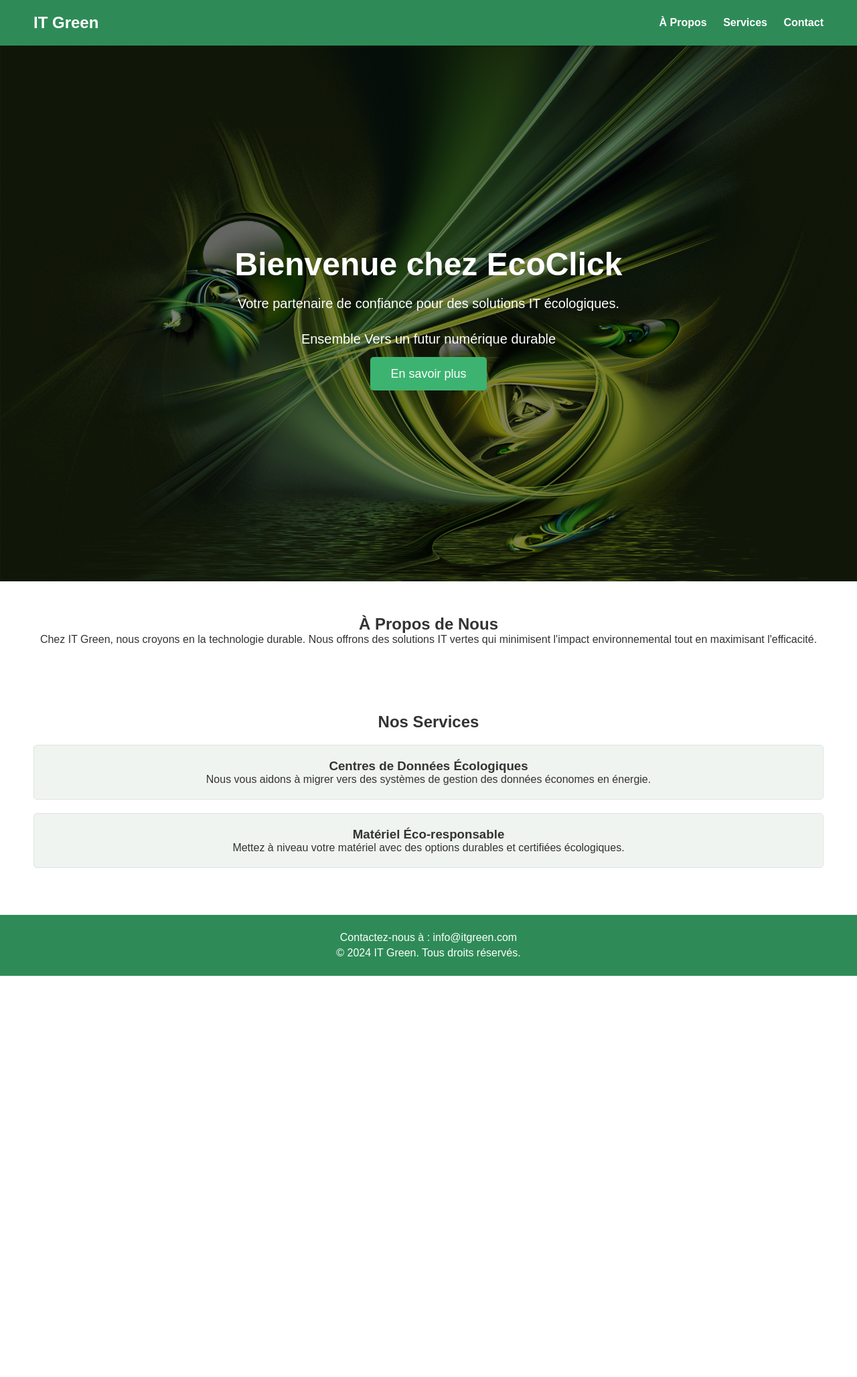
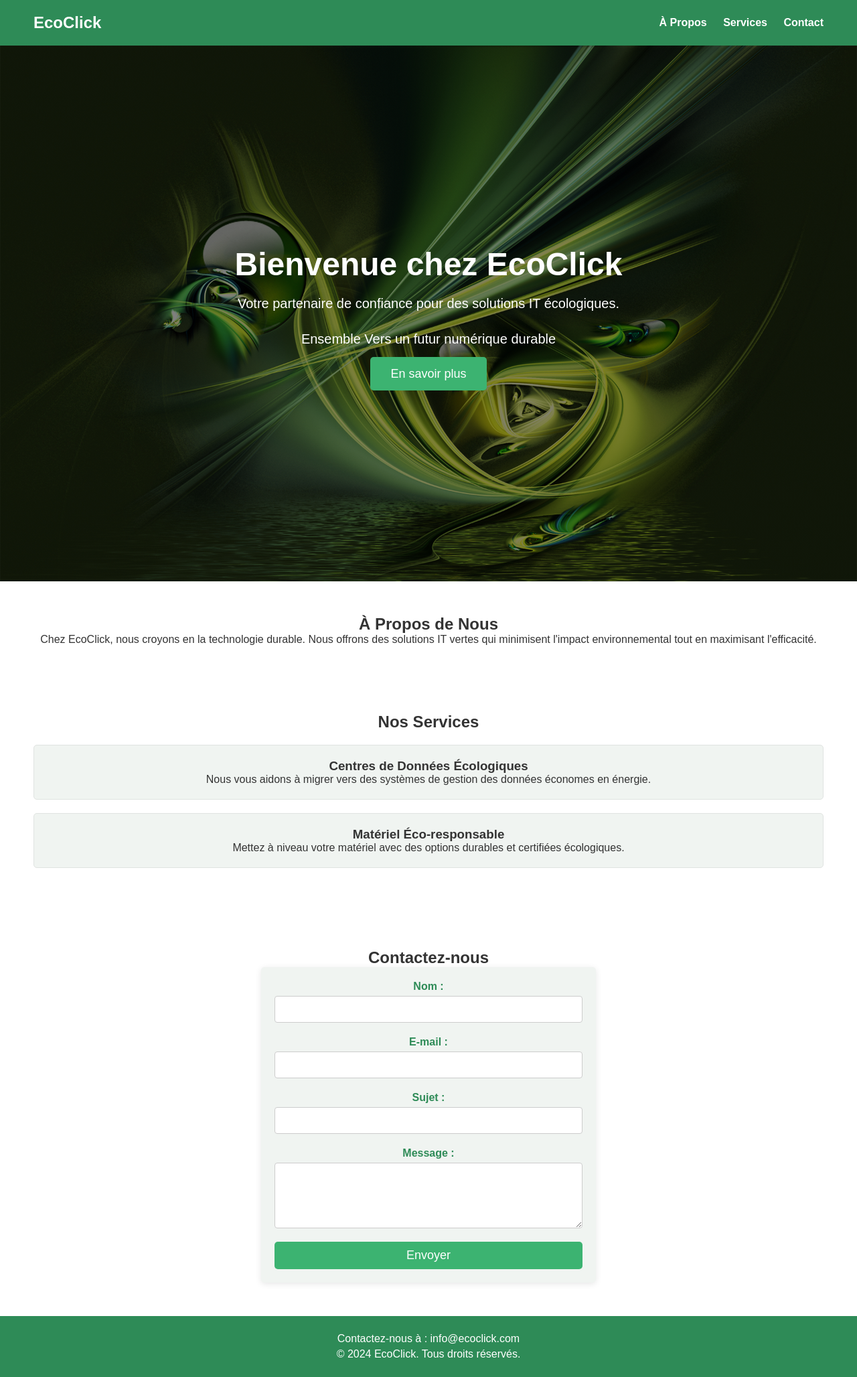
Before and after one commit to yukooome/Projet-Hackaton, a PHP site: page / in a window 1280 px wide. Shown: the whole page at 67% size. Before the commit the page ends 1457 px from the top, so only its background shows below. Run offline with PHP 8.4, Linux system fonts and the light colour scheme.

Commit message:
ajout formulaire contact

```diff
--- a/accueil.css
+++ b/accueil.css
@@ -102,3 +102,60 @@ footer {
 footer p {
     margin: 5px 0;
 }
+
+
+.contact {
+    padding: 50px;
+    background-color: #fff;
+    text-align: center;
+}
+
+form {
+    display: flex;
+    flex-direction: column;
+    max-width: 500px; /* Limite la largeur du formulaire */
+    margin: 0 auto; /* Centre le formulaire horizontalement */
+    background-color: #f0f4f1; /* Couleur de fond du formulaire */
+    padding: 20px;
+    border-radius: 5px;
+    box-shadow: 0 2px 10px rgba(0, 0, 0, 0.1); /* Ombre pour donner de la profondeur */
+}
+
+label {
+    margin-bottom: 5px; /* Espacement sous les labels */
+    font-weight: bold; /* Met les labels en gras */
+    color: #2e8b57; /* Couleur des labels */
+}
+
+input[type="text"],
+input[type="email"],
+textarea {
+    padding: 10px;
+    margin-bottom: 20px; /* Espacement entre les champs */
+    border: 1px solid #ccc; /* Bordure grise */
+    border-radius: 4px; /* Coins arrondis */
+    font-size: 16px; /* Taille de la police */
+    transition: border-color 0.3s; /* Transition douce pour la bordure */
+}
+
+input[type="text"]:focus,
+input[type="email"]:focus,
+textarea:focus {
+    border-color: #3cb371; /* Couleur de la bordure lors du focus */
+    outline: none; /* Supprime le contour par défaut */
+}
+
+button {
+    background-color: #3cb371; /* Couleur de fond du bouton */
+    color: white; /* Couleur du texte */
+    padding: 10px 15px;
+    border: none; /* Pas de bordure */
+    border-radius: 5px; /* Coins arrondis */
+    cursor: pointer; /* Change le curseur au survol */
+    font-size: 18px; /* Taille de la police */
+    transition: background-color 0.3s; /* Transition douce pour le bouton */
+}
+
+button:hover {
+    background-color: #2e8b57; /* Couleur au survol */
+}
--- a/index.html
+++ b/index.html
@@ -3,14 +3,14 @@
 <head>
     <meta charset="UTF-8">
     <meta name="viewport" content="width=device-width, initial-scale=1.0">
-    <title>IT Green</title>
+    <title>EcoClick</title>
     <link rel="stylesheet" href="accueil.css">
 </head>
 <body>
 
     <header class="header">
         <nav class="navbar">
-            <h1 class="logo">IT Green</h1>
+            <h1 class="logo">EcoClick</h1>
             <ul class="nav-links">
                 <li><a href="#about">À Propos</a></li>
                 <li><a href="#services">Services</a></li>
@@ -30,7 +30,7 @@
 
     <section id="about" class="about">
         <h2>À Propos de Nous</h2>
-        <p>Chez IT Green, nous croyons en la technologie durable. Nous offrons des solutions IT vertes qui minimisent l'impact environnemental tout en maximisant l'efficacité.</p>
+        <p>Chez EcoClick, nous croyons en la technologie durable. Nous offrons des solutions IT vertes qui minimisent l'impact environnemental tout en maximisant l'efficacité.</p>
     </section>
 
     <section id="services" class="services">
@@ -45,10 +45,30 @@
         </div>
     </section>
 
-    <footer id="contact" class="footer">
-        <p>Contactez-nous à : info@itgreen.com</p>
-        <p>&copy; 2024 IT Green. Tous droits réservés.</p>
+    <section id="contact" class="contact">
+        <h2>Contactez-nous</h2>
+        <form action="votre_script_de_traitement.php" method="post">
+            <label for="name">Nom :</label>
+            <input type="text" id="name" name="name" required>
+
+            <label for="email">E-mail :</label>
+            <input type="email" id="email" name="email" required>
+
+            <label for="subject">Sujet :</label>
+            <input type="text" id="subject" name="subject" required>
+
+            <label for="message">Message :</label>
+            <textarea id="message" name="message" rows="4" required></textarea>
+
+            <button type="submit">Envoyer</button>
+        </form>
+    </section>
+
+    <footer class="footer">
+        <p>Contactez-nous à : info@ecoclick.com</p>
+        <p>&copy; 2024 EcoClick. Tous droits réservés.</p>
     </footer>
+
 
 </body>
 </html>
```
Also changed, not shown: image/R (1).jpg (added), image/gradient-background-design-template_601190-117.avif (added).
